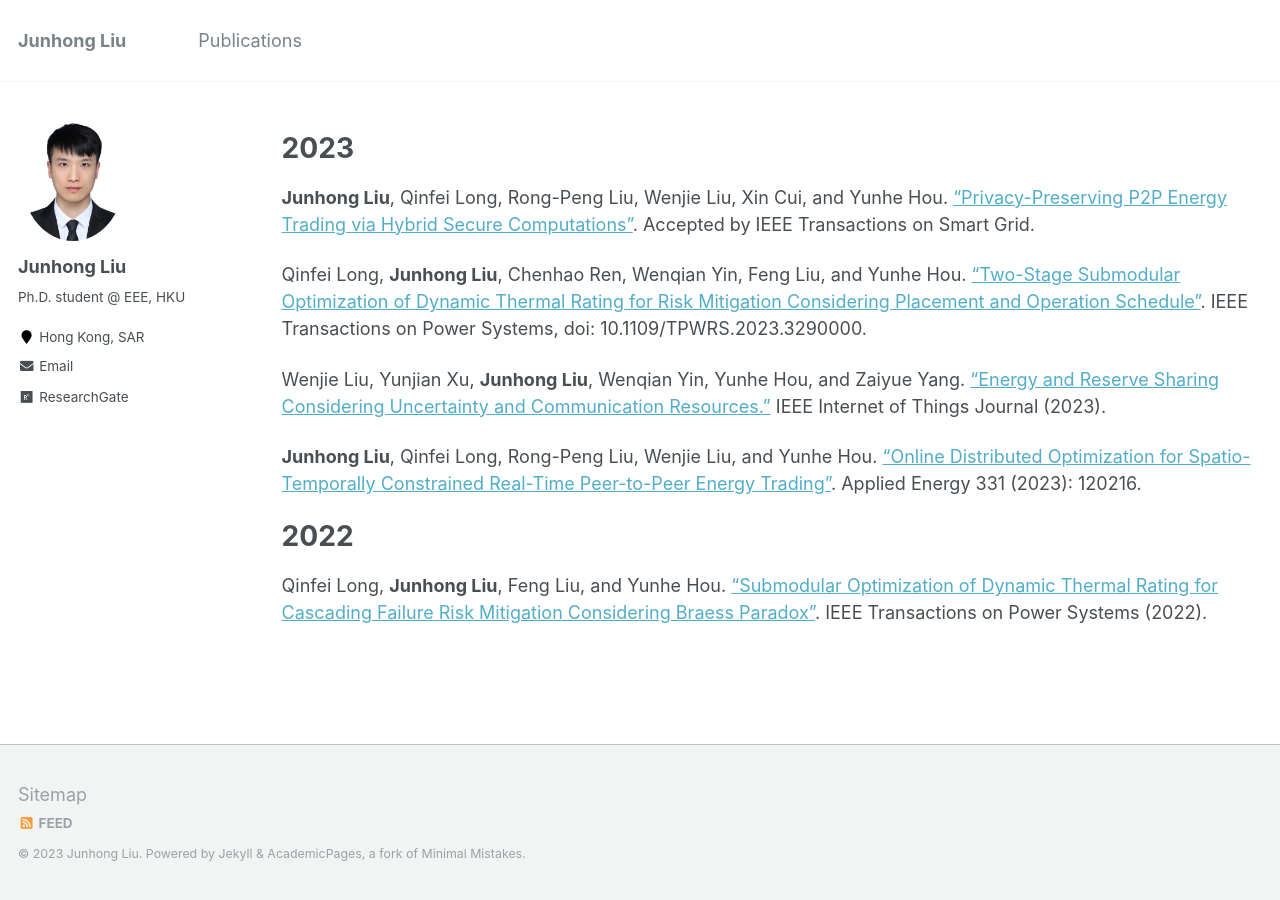
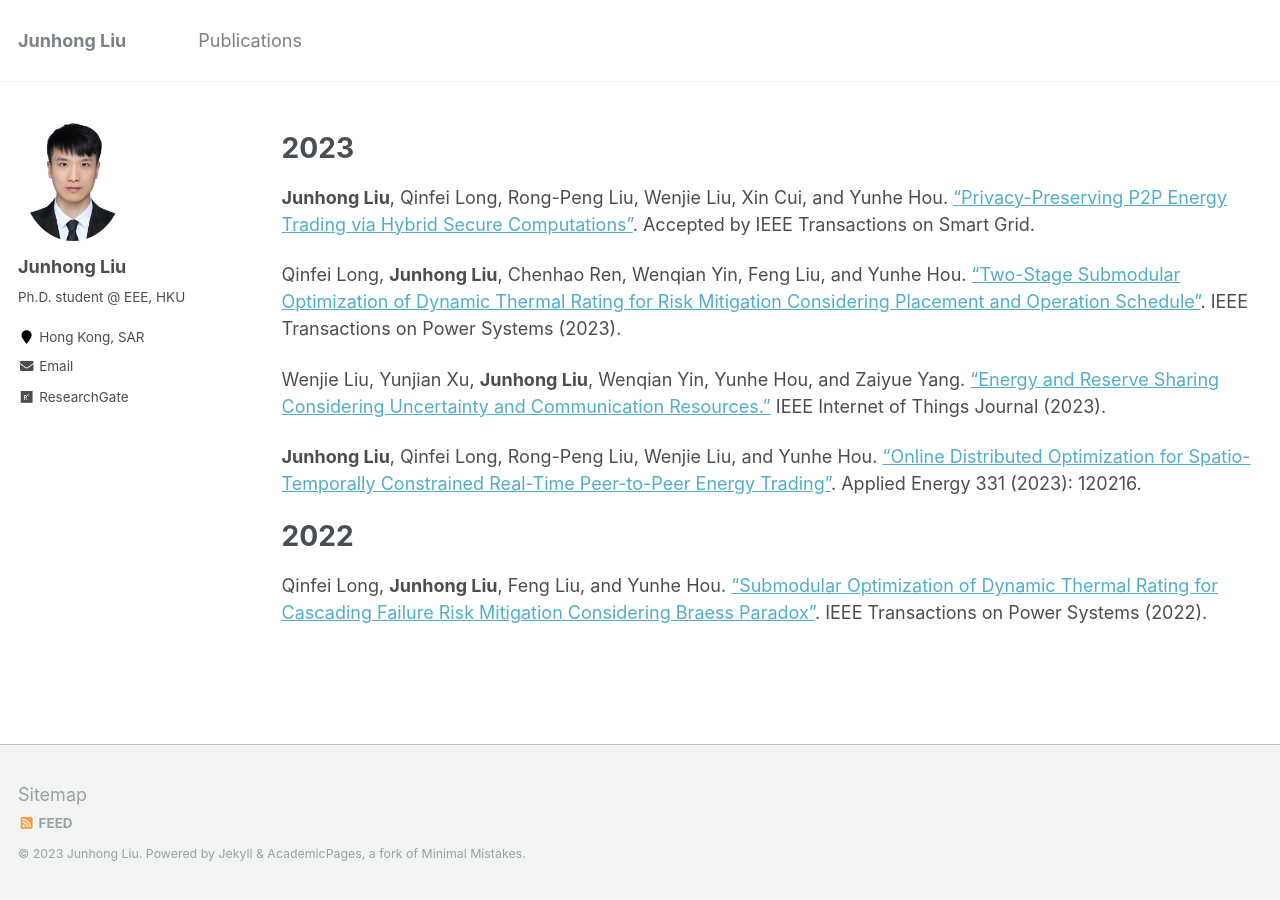
Before and after one commit to johnny-eee/online, a Jekyll site: the page built from _pages/cv.md, in a window 1280 px wide. Built offline with Jekyll 4.4.1, drawn with Linux system fonts in a browser that asks for light colours.

Commit message:
Update cv.md

```diff
--- a/_pages/cv.md
+++ b/_pages/cv.md
@@ -12,7 +12,7 @@ redirect_from:
 ======
 **Junhong Liu**, Qinfei Long, Rong-Peng Liu, Wenjie Liu, Xin Cui, and Yunhe Hou. ["Privacy-Preserving P2P Energy Trading via Hybrid Secure Computations"]( ). Accepted by IEEE Transactions on Smart Grid.
 
-Qinfei Long, **Junhong Liu**, Chenhao Ren, Wenqian Yin, Feng Liu, and Yunhe Hou. ["Two-Stage Submodular Optimization of Dynamic Thermal Rating for Risk Mitigation Considering Placement and Operation Schedule"](https://ieeexplore.ieee.org/document/10164262). IEEE Transactions on Power Systems, doi: 10.1109/TPWRS.2023.3290000.
+Qinfei Long, **Junhong Liu**, Chenhao Ren, Wenqian Yin, Feng Liu, and Yunhe Hou. ["Two-Stage Submodular Optimization of Dynamic Thermal Rating for Risk Mitigation Considering Placement and Operation Schedule"](https://ieeexplore.ieee.org/document/10164262). IEEE Transactions on Power Systems (2023).
 
 Wenjie Liu, Yunjian Xu, **Junhong Liu**, Wenqian Yin, Yunhe Hou, and Zaiyue Yang. ["Energy and Reserve Sharing Considering Uncertainty and Communication Resources."](https://ieeexplore.ieee.org/document/10059119) IEEE Internet of Things Journal (2023).
 
```
